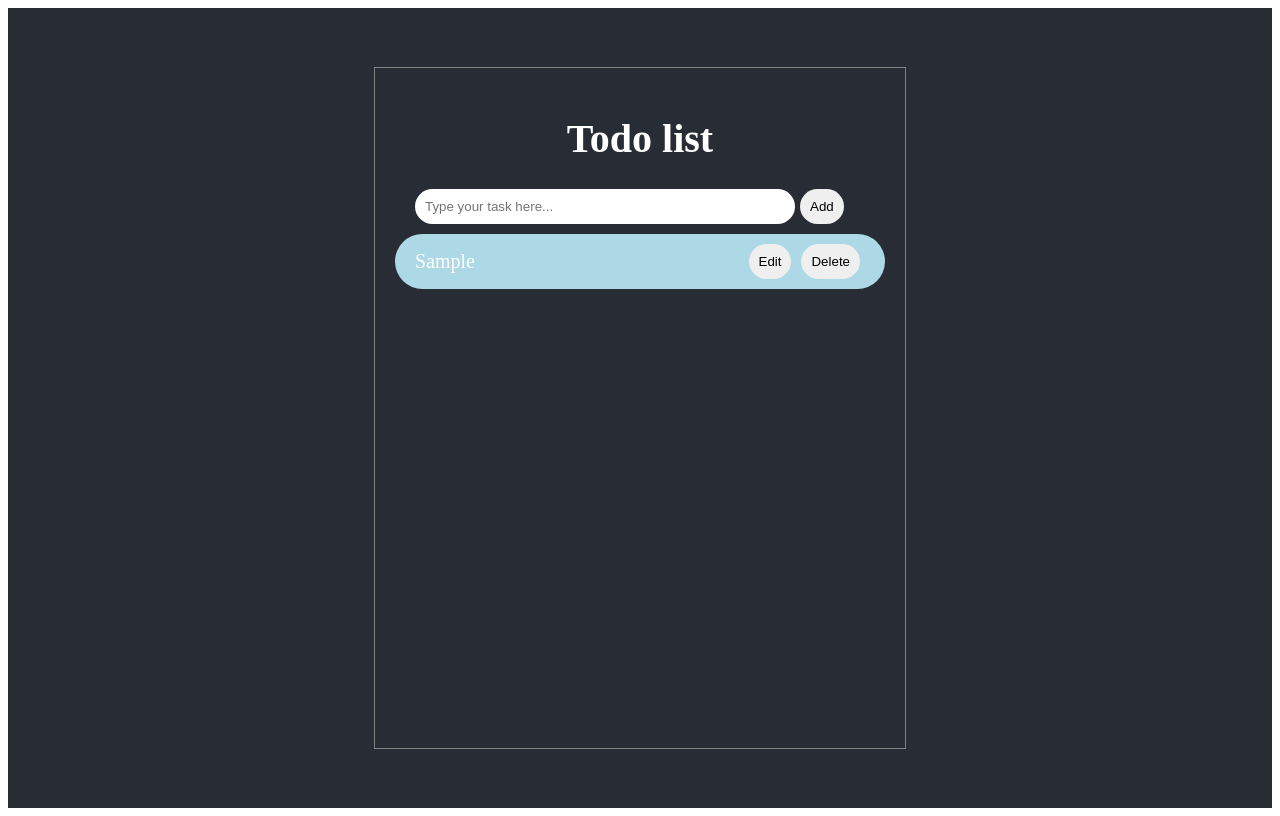
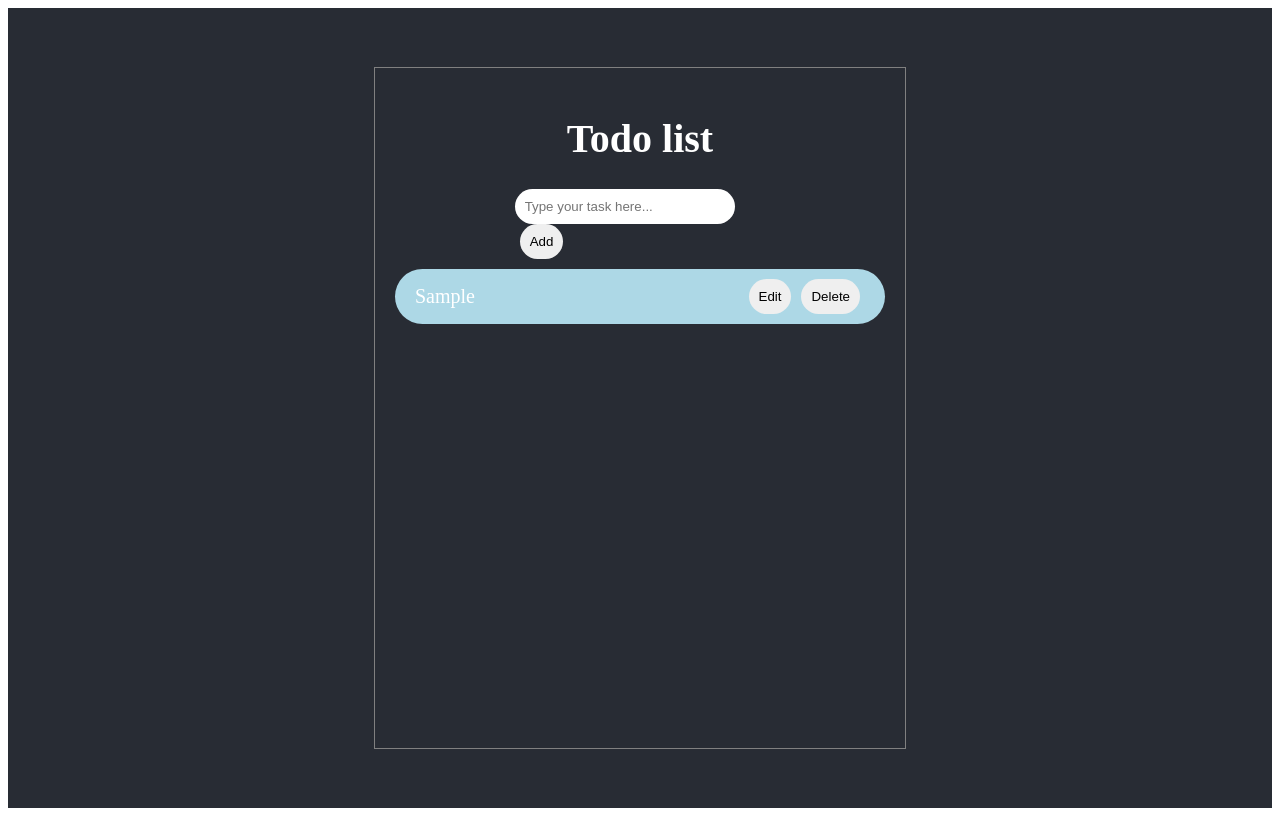
Before and after one commit to samriddhipuranik/todo_list-teknoBuilt, a React (Create React App) app: page / in a window 1280 px wide. Both pictures are taken after typing "Sample" into the empty fields and a click on the button "Add". Built offline with nearby package versions, Linux system fonts and the light colour scheme.

Commit message:
Three components created!

```diff
--- a/src/App.js
+++ b/src/App.js
@@ -1,5 +1,7 @@
 import React, { useState } from 'react'
 import './App.css';
+import TodoForm from './components/TodoForm';
+import TodoList from './components/TodoList';
 
 const App = () => {
   // for single todo
@@ -48,28 +50,12 @@ const handleEdit = (id)=>{
       <h1>
         Todo list
       </h1>
-      <form className='todoForm' onSubmit={handleSubmit}>
-        <input onChange = {(e) => setTodo(e.target.value)}
-        value={todo}
-        type='text'
-        placeholder='Type your task here...' />
-        <button type='submit'>
-        {editId? "Edit":"Add"}
-        </button>
-      </form>
-      <ul className='allTodos'>
-        {
-          todos.map((t) =>(
-            <li className='singleTodo'>
-            <span key={t.id} className='todoText'>
-            {t.todo}
-            </span>
-            <button onClick={()=> handleEdit(t.id)}>Edit</button>
-            <button onClick={()=> handleDelete(t.id)}>Delete</button>
-          </li>
-          ))
-        }
-      </ul>
+      <TodoForm
+      handleSubmit = {handleSubmit}
+      todo = {todo}
+      editId = {editId}
+      setTodo = {setTodo}/>
+      <TodoList todos = {todos} handleEdit = {handleEdit} handleDelete = {handleDelete}/>
     </div>
     </div>
   )
--- /dev/null
+++ b/src/components/TodoForm.js
@@ -0,0 +1,19 @@
+import React from 'react'
+
+const TodoForm = ({handleSubmit, todo, editId, setTodo}) => {
+  return (
+    <div>
+    <form className='todoForm' onSubmit={handleSubmit}>
+    <input onChange = {(e) => setTodo(e.target.value)}
+    value={todo}
+    type='text'
+    placeholder='Type your task here...' />
+    <button type='submit'>
+    {editId? "Edit":"Add"}
+    </button>
+  </form>
+</div>
+  )
+}
+
+export default TodoForm
--- /dev/null
+++ b/src/components/TodoItem.js
@@ -0,0 +1,22 @@
+import React from 'react'
+
+const TodoItem = ({todos, handleEdit, handleDelete}) => {
+  return (
+    <div>
+            {
+          todos.map((t) =>(
+            <li className='singleTodo'>
+            <span key={t.id} className='todoText'>
+            {t.todo}
+            </span>
+            <button onClick={()=> handleEdit(t.id)}>Edit</button>
+            <button onClick={()=> handleDelete(t.id)}>Delete</button>
+          </li>
+          ))
+        }
+
+    </div>
+  )
+}
+
+export default TodoItem
--- /dev/null
+++ b/src/components/TodoList.js
@@ -0,0 +1,15 @@
+import React from 'react'
+import TodoItem from './TodoItem'
+
+const TodoList = ({todos, handleEdit, handleDelete}) => {
+  return (
+    <div>
+        <ul className='allTodos'>
+        <TodoItem todos = {todos} handleEdit = {handleEdit} handleDelete = {handleDelete}/>
+        </ul>
+
+    </div>
+  )
+}
+
+export default TodoList
```
